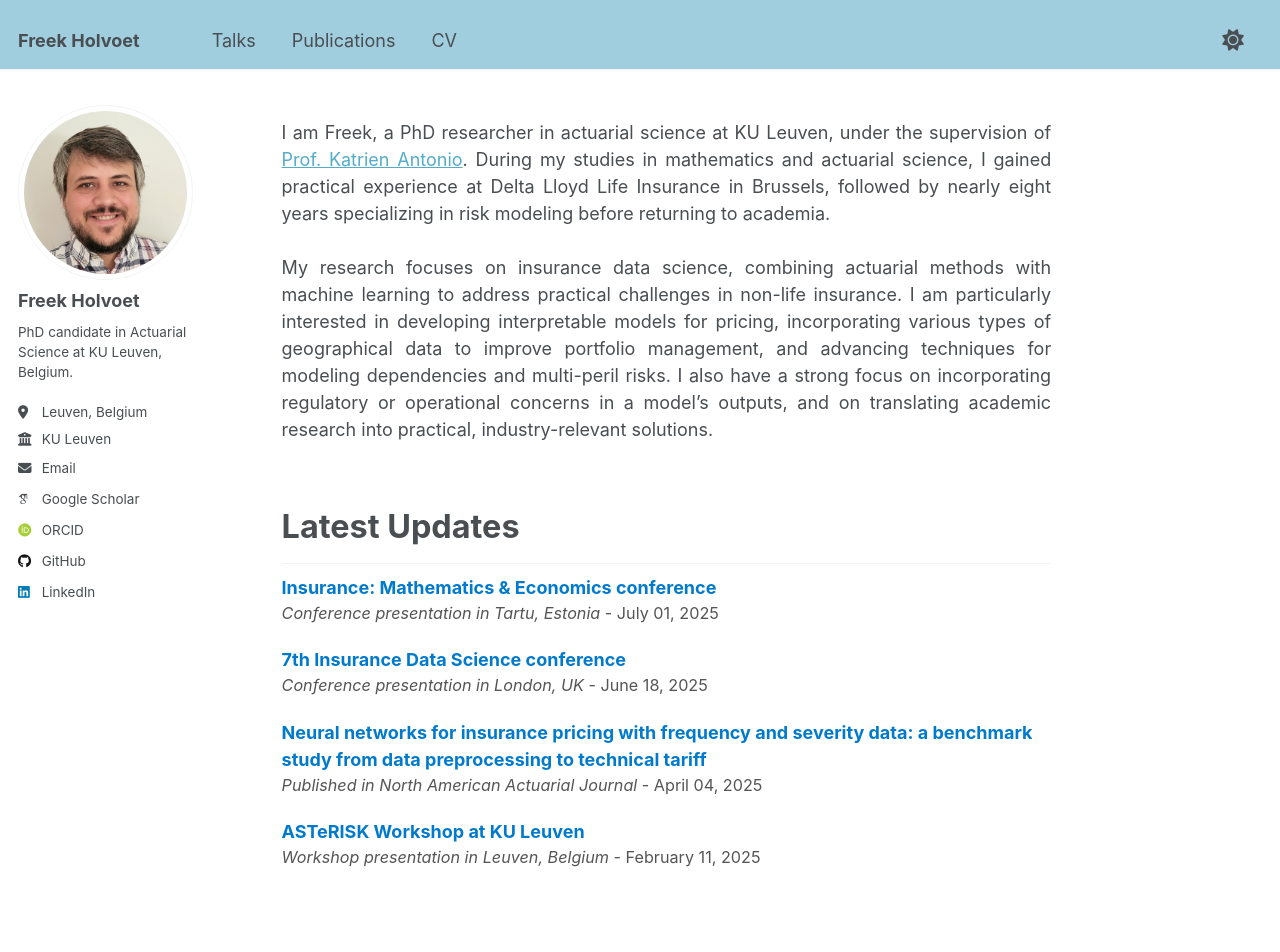
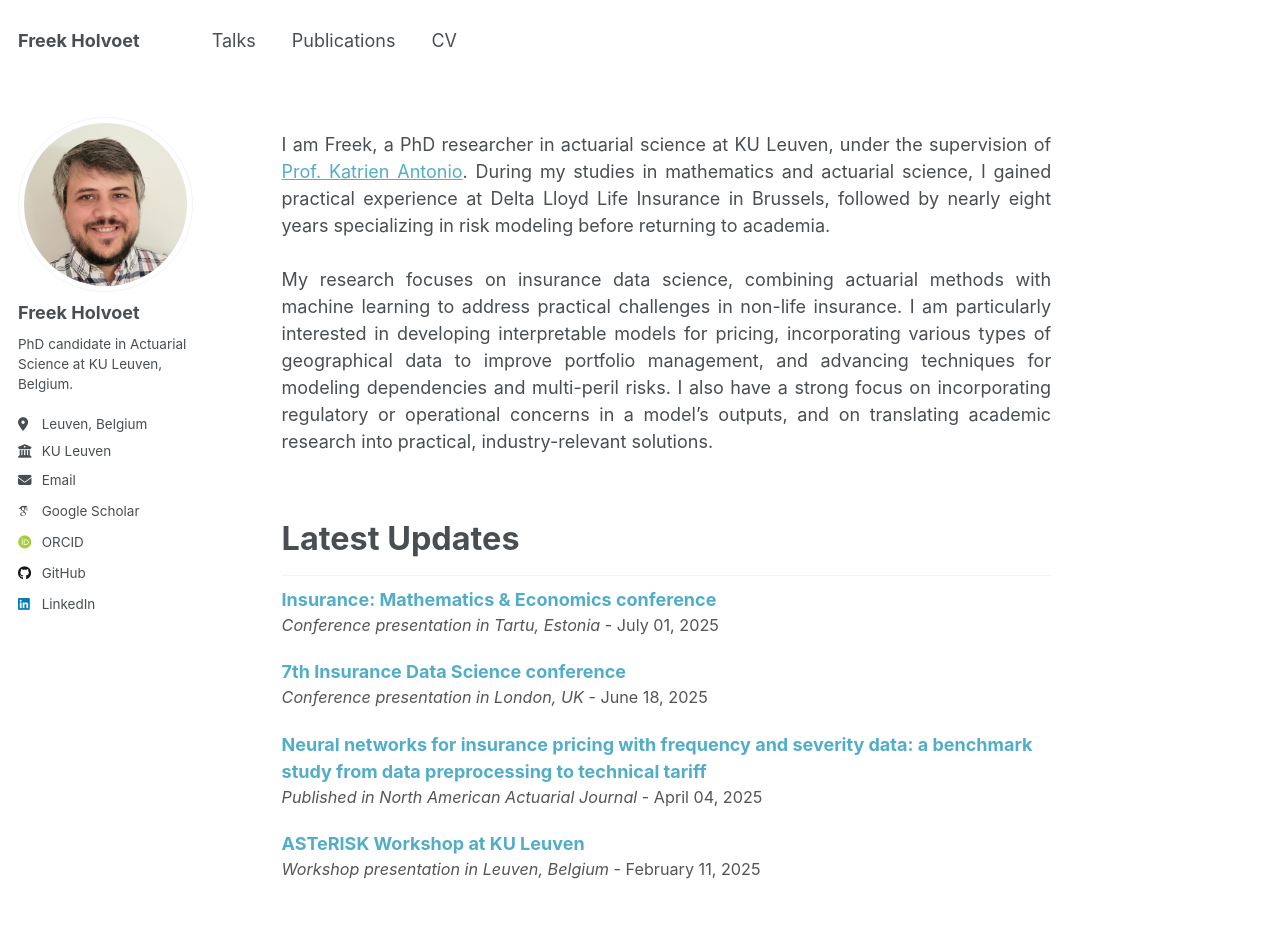
Before and after one commit to freekholvoet/freekholvoet.github.io, a Jekyll site: the page built from _pages/about.md, in a window 1280 px wide and 1400 px high. Shown: the top 952 px of the window. Built offline with Jekyll 4.4.1, drawn with Linux system fonts in a browser that asks for light colours; nearby versions of some CDN libraries; some web fonts are replaced; comment, search, counter and statistics services are not loaded.

Commit message:
banner fix plus talks update

```diff
--- a/_includes/masthead.html
+++ b/_includes/masthead.html
@@ -15,9 +15,6 @@
             {% endif %}
             <li class="masthead__menu-item"><a href="{{ domain }}{{ link.url }}">{{ link.title }}</a></li>
           {% endfor %}
-          <li id="theme-toggle" class="masthead__menu-item persist tail">
-            <a><i id="theme-icon" class="fa-solid fa-sun" aria-hidden="true" title="toggle theme"></i></a>
-          </li>
         </ul>
       </nav>
     </div>
--- a/_sass/layout/_banner.scss
+++ b/_sass/layout/_banner.scss
@@ -25,14 +25,14 @@
 
       a {
         font-weight: bold;
-        color: #007acc;
+        color: #52adc8;
         text-decoration: none;
         word-wrap: break-word; // Prevent long text overflow
 
         &:hover {
           text-decoration: none;
           color: white;
-          background-color: #007acc;
+          background-color: #52adc8;
         }
       }
 
--- a/_sass/layout/_masthead.scss
+++ b/_sass/layout/_masthead.scss
@@ -4,9 +4,8 @@
 
 .masthead {
   position: fixed;
-  background: var(--global-bg_header-color);
-  border-bottom: 1px solid var(--global-border-color);
-  height: $masthead-height;
+  background: var(--global-bg-color);
+  height: fit-content;
   top: 0;
   width: 100%;
 
@@ -16,8 +15,7 @@
           animation-delay: 0.15s;
   z-index: 20;
 
-
-  &__inner-wrap {
+    &__inner-wrap {
     @include container;
     @include clearfix;
     padding: 1em 1em 1em;
@@ -33,11 +31,6 @@
 
     a {
       text-decoration: none;
-      color: var(--global-masthead-link-color);
-
-      &:hover {
-        color: var(--global-masthead-link-color-hover);
-      }
     }
   }
 }
--- a/_sass/layout/_navigation.scss
+++ b/_sass/layout/_navigation.scss
@@ -175,7 +175,7 @@
 .greedy-nav {
   position: relative;
   min-width: 250px;
-  background: var(--global-bg_header-color);
+  background: var(--global-bg-color);
 
   a {
     display: block;
@@ -226,31 +226,12 @@
     }
 
     #theme-toggle {
-      position: absolute; /* Position it relative to the masthead */
-      right: 1rem; /* Align it to the right with some spacing */
-      top: 50%; /* Center it vertically */
-      transform: translateY(-50%); /* Adjust for vertical centering */
-      display: flex;
-      justify-content: center;
-      align-items: center;
-      width: 40px; /* Set a fixed width */
-      height: 40px; /* Set a fixed height */
-      background-color: var(--global-bg_header-color); /* Match the header background */
-      border-radius: 50%; /* Make it circular */
-      cursor: pointer;
-      z-index: 100; /* Ensure it appears above other elements */
-    }
-
-    #theme-toggle a {
-      display: flex;
-      justify-content: center;
-      align-items: center;
-      color: var(--global-text-color); /* Set the icon color */
-      font-size: 1.2rem; /* Adjust icon size */
-    }
-
-    #theme-toggle:hover {
-      background-color: var(--global-link-color-hover); /* Change background on hover */
+      a {
+        width: 25px;
+        display: flex;
+        justify-content: center;
+        cursor: pointer;
+      }
     }
 
     a {
--- a/_sass/theme/_default.scss
+++ b/_sass/theme/_default.scss
@@ -30,7 +30,6 @@
 :root {
     --global-base-color                 : #{$gray};
     --global-bg-color                   : #fff;
-    --global-bg_header-color            : #a0cede;
     --global-footer-bg-color            : #f2f3f3;
     --global-border-color               : #{$lighter-gray};
     --global-dark-border-color          : #bdc1c4;
```
Also changed, not shown: _talks/2026_01_ASTIN_Zurich.md (added, +10 -0 lines).
